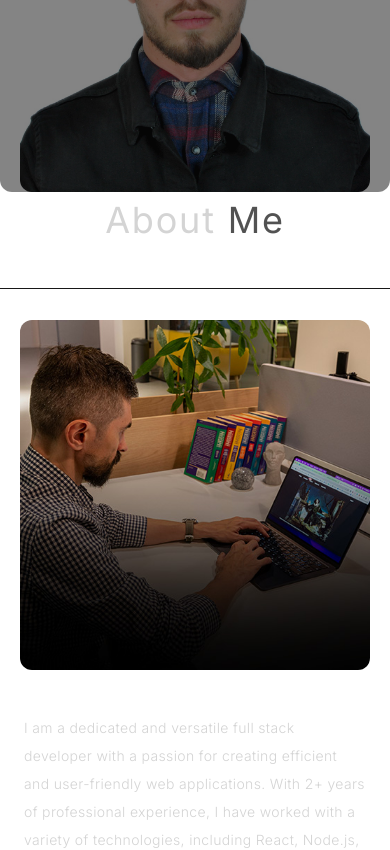
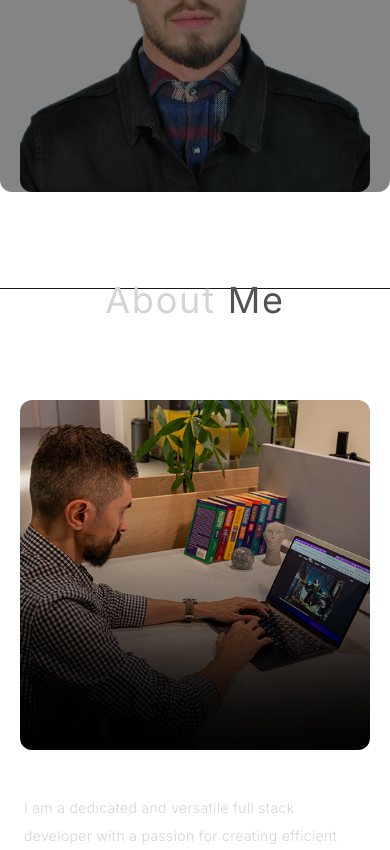
Before and after one commit to Ahmadi1798/my-portfolio-website, a React (Vite) app: page / in a window 390 px wide. Shown: the part 900-1750 px from the top of the page. Built offline with nearby package versions, Linux system fonts and the light colour scheme.

Commit message:
changes commit

```diff
--- a/src/Components/About.jsx
+++ b/src/Components/About.jsx
@@ -3,11 +3,11 @@ import { motion } from 'motion/react';
 const About = () => {
   return (
     <section
-      className="h-screen flex justify-center items-center pt-20  lg:pt-0 mt-20 lg:m"
+      className="h-screen flex justify-center items-center pt-40 my-10  lg:pt-0 mt-20 "
       id="about"
     >
-      <div className="border-b border-neutral-900 pb-4">
-        <h2 className="text-4xl text-center my-20 tracking-wider">
+      <div className="border-b border-neutral-900 pb-4 mt-20 lg:my-0 ">
+        <h2 className="text-4xl text-center my-20 tracking-wider ">
           About <span className="text-neutral-600"> Me</span>
         </h2>
         <div className="flex flex-col lg:flex-row lg:space-x-20">
```
